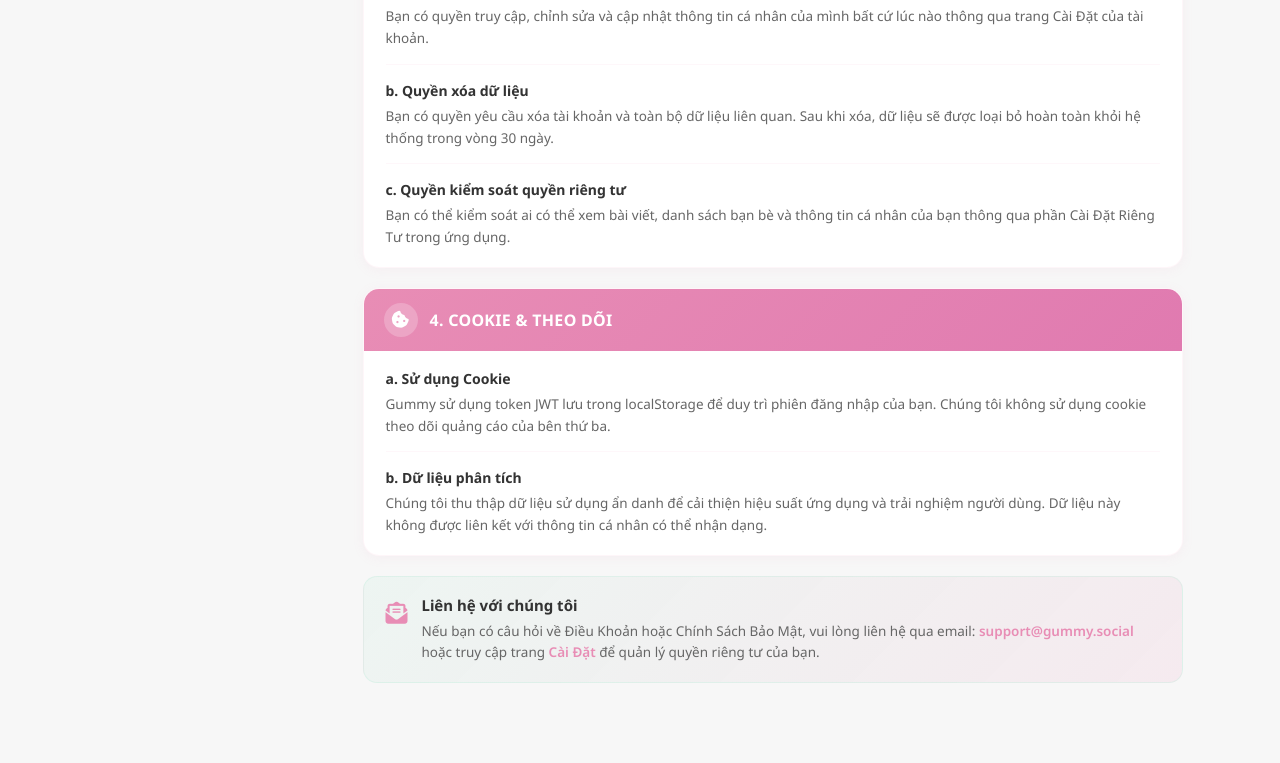
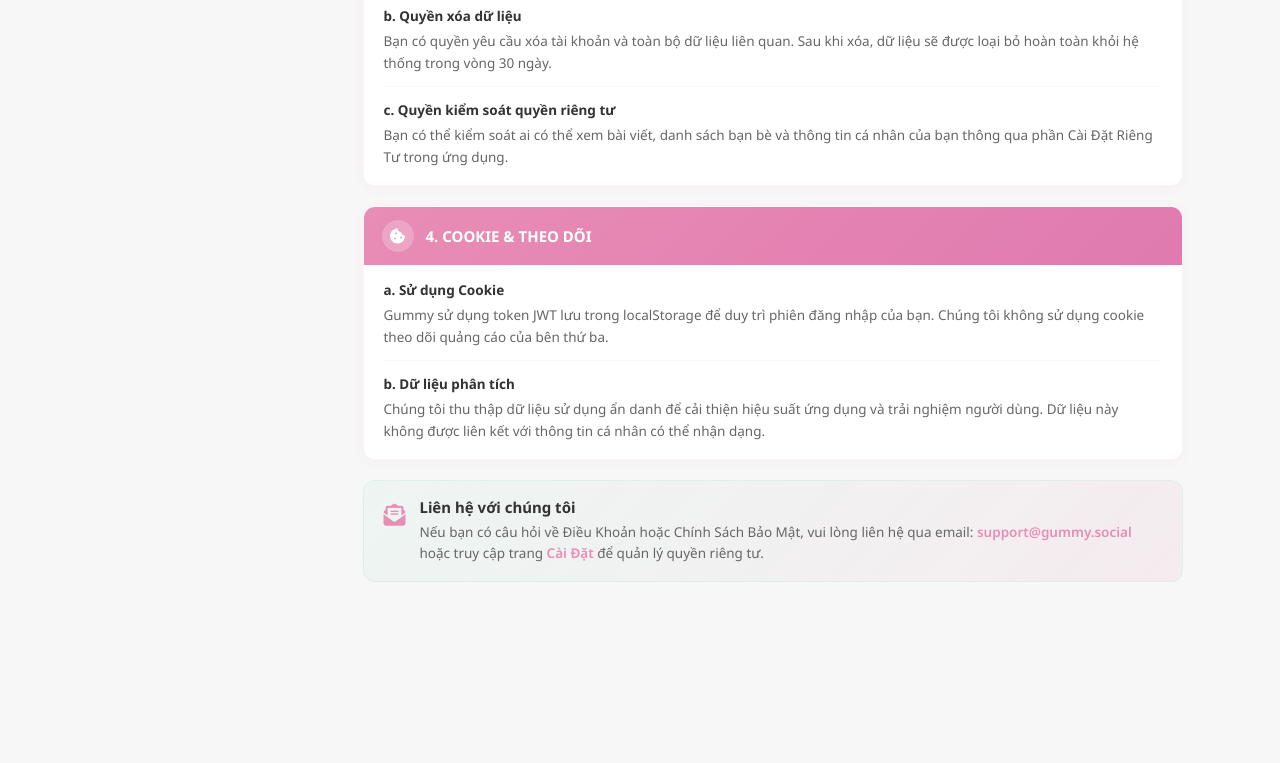
Before and after one commit to MinhhhQuanggg/SocialMedia_, a plain HTML site: page frontend/terms.html in a window 1280 px wide. Shown: the part 1344-2107 px from the top of the page. After the commit the page ends 2006 px from the top, so only its background shows below. Drawn offline with Linux system fonts and the light colour scheme; no server answers.

Commit message:
style: update UI layout

```diff
--- a/frontend/terms.html
+++ b/frontend/terms.html
@@ -6,7 +6,6 @@
     <meta name="viewport" content="width=device-width, initial-scale=1.0">
     <title>Điều Khoản & Chính Sách Bảo Mật • Gummy</title>
     <meta name="description" content="Điều khoản dịch vụ và chính sách bảo mật của mạng xã hội Gummy.">
-
     <link rel="stylesheet" href="css/ui.css">
     <link rel="stylesheet" href="https://cdnjs.cloudflare.com/ajax/libs/font-awesome/6.5.0/css/all.min.css">
     <link href="https://fonts.googleapis.com/css2?family=Noto+Sans:wght@300;400;600;700&display=swap" rel="stylesheet">
@@ -16,67 +15,48 @@
             font-family: 'Noto Sans', sans-serif;
         }
 
-        /* ===== TERMS CONTENT WRAPPER ===== */
         .terms-content {
             flex: 1;
             max-width: 820px;
             padding-bottom: 40px;
         }
 
-        /* ===== PAGE HEADER ===== */
-        .terms-header {
-            margin-bottom: 28px;
+        /* Page title */
+        .terms-header h1 {
+            font-size: 22px;
+            font-weight: 800;
+            color: #E88DB5;
+            margin: 0 0 24px;
+            letter-spacing: 0.3px;
         }
 
-        .terms-header h1 {
-            font-size: 26px;
-            font-weight: 800;
-            background: linear-gradient(135deg, var(--gummy-pink, #E88DB5) 0%, #D45B9A 100%);
-            -webkit-background-clip: text;
-            -webkit-text-fill-color: transparent;
-            background-clip: text;
-            margin: 0 0 6px 0;
-            letter-spacing: 0.5px;
+        /* Section card */
+        .terms-section {
+            background: white;
+            border-radius: 12px;
+            margin-bottom: 20px;
+            overflow: hidden;
+            box-shadow: 0 2px 10px rgba(232, 141, 181, 0.08);
+            border: 1px solid rgba(232, 141, 181, 0.08);
         }
 
-        .terms-header .last-updated {
-            font-size: 13px;
-            color: #999;
-        }
-
-        /* ===== SECTION CARD ===== */
-        .terms-section {
-            background: white;
-            border-radius: 16px;
-            margin-bottom: 20px;
-            overflow: hidden;
-            box-shadow: 0 2px 12px rgba(232, 141, 181, 0.08);
-            border: 1px solid rgba(232, 141, 181, 0.08);
-            transition: box-shadow 0.25s ease;
-        }
-
-        .terms-section:hover {
-            box-shadow: 0 4px 20px rgba(232, 141, 181, 0.14);
-        }
-
-        /* ===== SECTION HEADING (Pink Bar) ===== */
+        /* Section heading — pink gradient bar */
         .terms-section-title {
             display: flex;
             align-items: center;
             gap: 12px;
-            background: linear-gradient(135deg, var(--gummy-pink, #E88DB5) 0%, #e07ab0 100%);
+            background: linear-gradient(135deg, #E88DB5 0%, #e07ab0 100%);
             color: white;
-            padding: 14px 20px;
-            font-size: 16px;
+            padding: 13px 18px;
+            font-size: 15px;
             font-weight: 700;
-            letter-spacing: 0.3px;
         }
 
-        .terms-section-title .section-icon {
-            font-size: 18px;
+        .section-icon {
+            font-size: 16px;
             background: rgba(255, 255, 255, 0.22);
-            width: 34px;
-            height: 34px;
+            width: 32px;
+            height: 32px;
             border-radius: 50%;
             display: flex;
             align-items: center;
@@ -84,17 +64,17 @@
             flex-shrink: 0;
         }
 
-        /* ===== SECTION BODY ===== */
+        /* Section body */
         .terms-section-body {
-            padding: 18px 22px;
+            padding: 16px 20px;
             display: flex;
             flex-direction: column;
-            gap: 16px;
+            gap: 14px;
         }
 
-        /* ===== ITEM ===== */
+        /* Item */
         .terms-item {
-            padding-bottom: 14px;
+            padding-bottom: 12px;
             border-bottom: 1px solid rgba(232, 141, 181, 0.07);
         }
 
@@ -103,8 +83,8 @@
             border-bottom: none;
         }
 
-        .terms-item .item-label {
-            font-size: 14px;
+        .item-label {
+            font-size: 13.5px;
             font-weight: 700;
             color: #333;
             margin-bottom: 5px;
@@ -117,27 +97,27 @@
             margin: 0;
         }
 
-        /* ===== CONTACT CARD ===== */
+        /* Contact card */
         .terms-contact-card {
-            background: linear-gradient(135deg, rgba(183, 235, 214, 0.15) 0%, rgba(232, 141, 181, 0.12) 100%);
+            background: linear-gradient(135deg, rgba(183, 235, 214, 0.15), rgba(232, 141, 181, 0.1));
             border: 1px solid rgba(183, 235, 214, 0.3);
-            border-radius: 14px;
-            padding: 18px 22px;
+            border-radius: 12px;
+            padding: 16px 20px;
             margin-bottom: 20px;
             display: flex;
             align-items: flex-start;
             gap: 14px;
         }
 
-        .terms-contact-card .contact-icon {
+        .contact-icon {
             font-size: 22px;
             margin-top: 2px;
             flex-shrink: 0;
-            color: var(--gummy-pink, #E88DB5);
+            color: #E88DB5;
         }
 
         .terms-contact-card h3 {
-            margin: 0 0 6px;
+            margin: 0 0 5px;
             font-size: 15px;
             font-weight: 700;
             color: #333;
@@ -151,7 +131,7 @@
         }
 
         .terms-contact-card a {
-            color: var(--gummy-pink, #E88DB5);
+            color: #E88DB5;
             font-weight: 600;
             text-decoration: none;
         }
@@ -163,161 +143,130 @@
 </head>
 
 <body>
-
-    <!-- ⭐ PAGE LAYOUT (Navbar + Sidebar được inject bởi shared-layout.js) -->
     <div class="layout-premium">
-
-        <!-- ⭐ MAIN CONTENT -->
         <div class="terms-content">
 
-            <!-- PAGE HEADER -->
             <div class="terms-header">
                 <h1>ĐIỀU KHOẢN &amp; CHÍNH SÁCH BẢO MẬT GUMMY</h1>
             </div>
 
-            <!-- ====================================== -->
-            <!-- SECTION 1: CHÍNH SÁCH BẢO MẬT          -->
-            <!-- ====================================== -->
+            <!-- 1. CHÍNH SÁCH BẢO MẬT -->
             <div class="terms-section">
                 <div class="terms-section-title">
                     <div class="section-icon"><i class="fas fa-lock"></i></div>
                     1. CHÍNH SÁCH BẢO MẬT
                 </div>
                 <div class="terms-section-body">
-
                     <div class="terms-item">
                         <div class="item-label">a. Giới thiệu</div>
                         <p>Gummy cam kết bảo vệ thông tin cá nhân của bạn. Chính sách bảo mật này mô tả cách chúng tôi
                             thu thập, sử dụng và bảo vệ thông tin khi bạn sử dụng nền tảng mạng xã hội Gummy.</p>
                     </div>
-
                     <div class="terms-item">
                         <div class="item-label">b. Thông tin chúng tôi thu thập</div>
                         <p>Chúng tôi thu thập các thông tin bạn cung cấp trực tiếp như tên, email, ảnh đại diện, bài
                             viết và nội dung bạn chia sẻ. Ngoài ra, chúng tôi thu thập dữ liệu sử dụng như thiết bị, địa
                             chỉ IP, thời gian truy cập và các tương tác trong ứng dụng.</p>
                     </div>
-
                     <div class="terms-item">
                         <div class="item-label">c. Cách chúng tôi sử dụng thông tin</div>
                         <p>Thông tin thu thập được dùng để cải thiện dịch vụ, cá nhân hóa nội dung hiển thị, đảm bảo an
                             toàn tài khoản, gửi thông báo liên quan và cung cấp hỗ trợ kỹ thuật khi cần thiết.</p>
                     </div>
-
                     <div class="terms-item">
                         <div class="item-label">d. Chia sẻ thông tin</div>
                         <p>Gummy không bán thông tin cá nhân của bạn cho bên thứ ba. Chúng tôi chỉ chia sẻ thông tin khi
                             có yêu cầu pháp lý hoặc được sự đồng ý rõ ràng từ phía bạn. Các đối tác dịch vụ của chúng
                             tôi đều tuân thủ chính sách bảo mật nghiêm ngặt.</p>
                     </div>
-
                     <div class="terms-item">
                         <div class="item-label">e. Bảo mật dữ liệu</div>
                         <p>Chúng tôi áp dụng các biện pháp bảo mật kỹ thuật tiêu chuẩn ngành để bảo vệ thông tin của
                             bạn, bao gồm mã hóa dữ liệu truyền tải (HTTPS), mã hóa mật khẩu (BCrypt) và giám sát bất
                             thường liên tục.</p>
                     </div>
-
                 </div>
             </div>
 
-            <!-- ====================================== -->
-            <!-- SECTION 2: ĐIỀU KHOẢN DỊCH VỤ         -->
-            <!-- ====================================== -->
+            <!-- 2. ĐIỀU KHOẢN DỊCH VỤ -->
             <div class="terms-section">
                 <div class="terms-section-title">
                     <div class="section-icon"><i class="fas fa-file-contract"></i></div>
                     2. ĐIỀU KHOẢN DỊCH VỤ
                 </div>
                 <div class="terms-section-body">
-
                     <div class="terms-item">
                         <div class="item-label">a. Thỏa thuận sử dụng</div>
                         <p>Bằng việc đăng ký và sử dụng Gummy, bạn đồng ý với toàn bộ điều khoản dịch vụ này. Nếu bạn
                             không đồng ý với bất kỳ phần nào, vui lòng không sử dụng nền tảng của chúng tôi.</p>
                     </div>
-
                     <div class="terms-item">
                         <div class="item-label">b. Nội dung của bạn</div>
                         <p>Bạn sở hữu nội dung mình tạo ra trên Gummy. Tuy nhiên, bằng cách đăng nội dung, bạn cấp cho
                             Gummy quyền sử dụng, hiển thị và phân phối nội dung đó trong phạm vi hoạt động của nền tảng.
                         </p>
                     </div>
-
                     <div class="terms-item">
                         <div class="item-label">c. Hành vi cấm</div>
                         <p>Nghiêm cấm đăng nội dung xúc phạm, phân biệt đối xử, bạo lực, khiêu dâm hoặc vi phạm bản
                             quyền. Nghiêm cấm spam, lừa đảo, hoặc bất kỳ hành vi nào gây hại cho người dùng khác và cộng
                             đồng Gummy.</p>
                     </div>
-
                     <div class="terms-item">
                         <div class="item-label">d. Thay đổi điều khoản</div>
                         <p>Gummy có quyền cập nhật điều khoản dịch vụ định kỳ. Chúng tôi sẽ thông báo cho bạn qua email
                             hoặc thông báo trong ứng dụng về các thay đổi quan trọng. Việc tiếp tục sử dụng dịch vụ sau
                             khi thay đổi được coi là bạn đã chấp nhận điều khoản mới.</p>
                     </div>
-
                 </div>
             </div>
 
-            <!-- ====================================== -->
-            <!-- SECTION 3: QUYỀN CỦA NGƯỜI DÙNG       -->
-            <!-- ====================================== -->
+            <!-- 3. QUYỀN CỦA NGƯỜI DÙNG -->
             <div class="terms-section">
                 <div class="terms-section-title">
                     <div class="section-icon"><i class="fas fa-user-shield"></i></div>
                     3. QUYỀN CỦA NGƯỜI DÙNG
                 </div>
                 <div class="terms-section-body">
-
                     <div class="terms-item">
                         <div class="item-label">a. Quyền truy cập và chỉnh sửa</div>
                         <p>Bạn có quyền truy cập, chỉnh sửa và cập nhật thông tin cá nhân của mình bất cứ lúc nào thông
                             qua trang Cài Đặt của tài khoản.</p>
                     </div>
-
                     <div class="terms-item">
                         <div class="item-label">b. Quyền xóa dữ liệu</div>
                         <p>Bạn có quyền yêu cầu xóa tài khoản và toàn bộ dữ liệu liên quan. Sau khi xóa, dữ liệu sẽ được
                             loại bỏ hoàn toàn khỏi hệ thống trong vòng 30 ngày.</p>
                     </div>
-
                     <div class="terms-item">
                         <div class="item-label">c. Quyền kiểm soát quyền riêng tư</div>
                         <p>Bạn có thể kiểm soát ai có thể xem bài viết, danh sách bạn bè và thông tin cá nhân của bạn
                             thông qua phần Cài Đặt Riêng Tư trong ứng dụng.</p>
                     </div>
-
                 </div>
             </div>
 
-            <!-- ====================================== -->
-            <!-- SECTION 4: COOKIE & TRACKING           -->
-            <!-- ====================================== -->
+            <!-- 4. COOKIE & THEO DÕI -->
             <div class="terms-section">
                 <div class="terms-section-title">
                     <div class="section-icon"><i class="fas fa-cookie-bite"></i></div>
                     4. COOKIE &amp; THEO DÕI
                 </div>
                 <div class="terms-section-body">
-
                     <div class="terms-item">
                         <div class="item-label">a. Sử dụng Cookie</div>
                         <p>Gummy sử dụng token JWT lưu trong localStorage để duy trì phiên đăng nhập của bạn. Chúng tôi
                             không sử dụng cookie theo dõi quảng cáo của bên thứ ba.</p>
                     </div>
-
                     <div class="terms-item">
                         <div class="item-label">b. Dữ liệu phân tích</div>
                         <p>Chúng tôi thu thập dữ liệu sử dụng ẩn danh để cải thiện hiệu suất ứng dụng và trải nghiệm
                             người dùng. Dữ liệu này không được liên kết với thông tin cá nhân có thể nhận dạng.</p>
                     </div>
-
                 </div>
             </div>
 
-            <!-- CONTACT BANNER -->
+            <!-- Contact banner -->
             <div class="terms-contact-card">
                 <div class="contact-icon"><i class="fas fa-envelope-open-text"></i></div>
                 <div>
@@ -325,26 +274,20 @@
                     <p>
                         Nếu bạn có câu hỏi về Điều Khoản hoặc Chính Sách Bảo Mật, vui lòng liên hệ qua email:
                         <a href="mailto:support@gummy.social">support@gummy.social</a>
-                        hoặc truy cập trang <a href="settings.html">Cài Đặt</a> để quản lý quyền riêng tư của bạn.
+                        hoặc truy cập trang <a href="settings.html">Cài Đặt</a> để quản lý quyền riêng tư.
                     </p>
                 </div>
             </div>
 
         </div>
-        <!-- END MAIN CONTENT -->
+    </div>
 
-    </div>
-    <!-- END LAYOUT -->
-
-
-    <!-- ⭐ JAVASCRIPT (same pattern as settings.html) -->
     <script src="config.js"></script>
     <script src="js/api/api.base.js"></script>
     <script src="js/api/api.users.js"></script>
     <script src="js/api/api.chat.js"></script>
     <script src="js/notification-manager.js"></script>
     <script src="js/shared-layout.js"></script>
-
 </body>
 
 </html>
```
